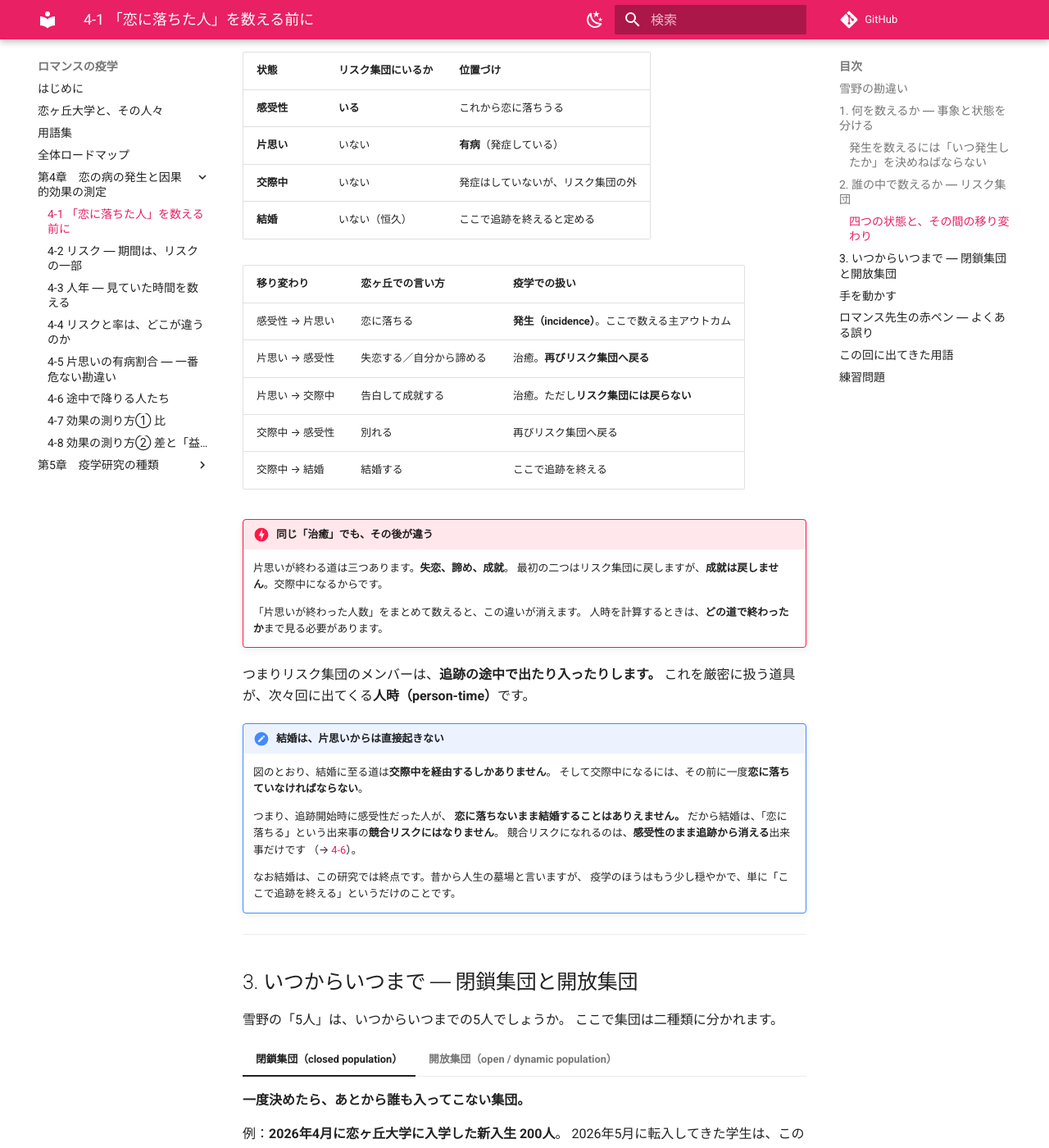
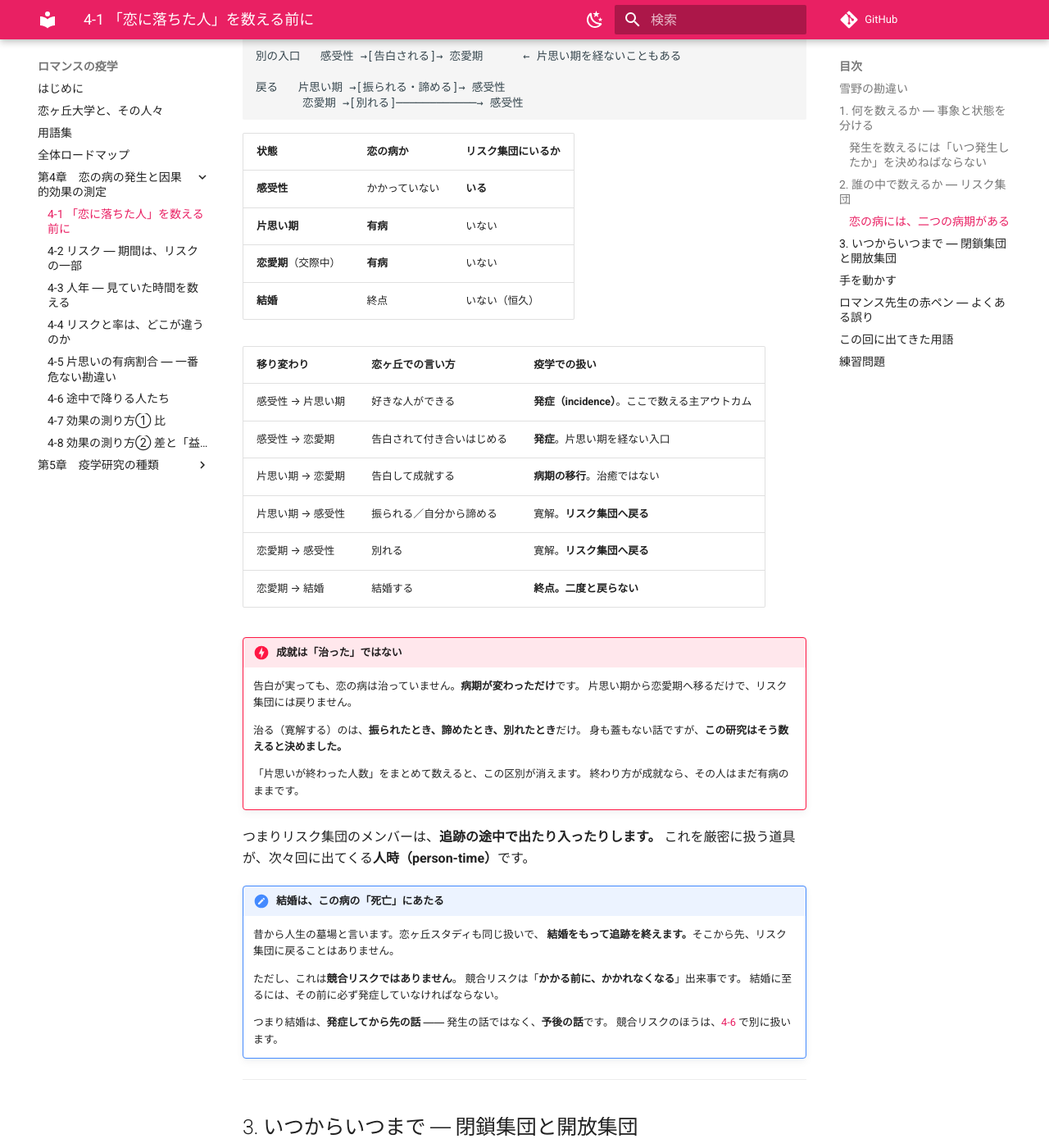
Before and after one commit to ichirio/romance-ekigaku, an MkDocs documentation site: the page built from docs/ch04/ch04-01.md, in a window 1280 px wide and 1400 px high, scrolled down 2661 px. Shown: the whole window at 82% size. Built offline with MkDocs 1.6.1 and Material for MkDocs 9.7.7, drawn with Linux system fonts in a browser that asks for light colours; comment, search, counter and statistics services are not loaded; some of the changed text lies outside the part shown.

Commit message:
恋の病を二つの病期（片思い期・恋愛期）として定義し直す
これまで片思いだけを有病とし、交際中を別の状態として扱っていた。
その結果「成就」を治癒に分類しており、これは誤りだった。成就しても
恋の病は治っておらず、リスク集団にも戻らない。病期が変わっただけである。

## 新しい定義

  感受性        かかっていない        リスク集団にいる
  片思い期      有病                  いない
  恋愛期(交際中) 有病                  いない
  結婚          終点                  いない（恒久）

遷移は六つ。入口が二つあるのが要点で、自分から好きになる場合は
片思い期から、告白された場合は恋愛期から発症する。

  感受性 → 片思い期   好きな人ができる          発症
  感受性 → 恋愛期     告白されて付き合いはじめる 発症（片思い期を経ない）
  片思い期 → 恋愛期   告白して成就する          病期の移行。治癒ではない
  片思い期 → 感受性   振られる／諦める          寛解。リスク集団へ戻る
  恋愛期 → 感受性     別れる                    寛解。リスク集団へ戻る
  恋愛期 → 結婚       結婚する                  終点。二度と戻らない

## 結婚の位置づけ

この病の「死亡」にあたる終点。ただし競合リスクではない。競合リスクは
「かかる前に、かかれなくなる」出来事だが、結婚に至るには先に発症して
いなければならない。つまり発生の話ではなく予後の話。4-1 と 4-6 の
両方にこの区別を明記した。

## 波及

- glossary: 治癒を「寛解・治癒＝振られる、諦める、別れる。成就は含まない」へ
- glossary: 予後、リスク集団、有病の定義も新モデルへ
- setting: 状態を二病期の形へ
- 4-5: 交際中を「恋の病のもう一つの病期」として位置づけ直し
- 4-1: 事象と状態の表、用語一覧に病期・寛解を追加
- 状態図は桁を計算して枠線を揃えた

数値の変更はなし。

Co-Authored-By: Claude Opus 5 <noreply@anthropic.com>

````diff
--- a/docs/ch04/ch04-01.md
+++ b/docs/ch04/ch04-01.md
@@ -40,8 +40,8 @@ $$
 | 言い方 | 種類 | 疫学では |
 |---|---|---|
 | 「恋に落ちた」 | **事象**（event）＝ 一瞬の出来事 | 発生・罹患 incidence |
-| 「片思いの最中である」 | **状態**（state）＝ 続いているもの | 有病 prevalence |
-| 「失恋した」 | 事象 | 状態からの離脱（治癒） |
+| 「恋の病にかかっている」 | **状態**（state）＝ 続いているもの | 有病 prevalence |
+| 「振られた」 | 事象 | 状態からの離脱（寛解） |
 
 !!! danger "第4章で一番潰したい誤り"
     **「片思い中の人が多い」と「恋に落ちる人が多い」は、まったく別の話です。**
@@ -85,61 +85,68 @@ $$
 |---|---|---|
 | 誰にも恋していない | **入る** | これから恋に落ちうる |
 | すでに片思い中 | **入らない** | もう発症済み（有病者） |
-| すでに交際中 | **入らない** | 発症済み・恋愛市場の外 |
+| すでに交際中 | **入らない** | 発症済み（恋の病の恋愛期にいる） |
 | いまは恋愛に関心がない | **入らない** | 感染症でいう「免疫がある」状態 |
 
 麻疹の発生率を計算するとき、すでに免疫を持つ人を分母に入れたら、率は不当に小さくなります。
 恋の病でもまったく同じで、**「恋に落ちようがない人」を分母に入れると、恋は起きにくく見えます。**
 
-### 四つの状態と、その間の移り変わり
+### 恋の病には、二つの病期がある
 
 恋の病は、麻疹より**風邪に近い**病気です。何度でも罹ります。
-ただし「治る」と一口に言っても、**その後が同じとは限りません。**
+
+そして、かかっているあいだの状態は一つではありません。
+**片思い期**と**恋愛期**。どちらも同じ病にかかっている状態で、**病期が違うだけ**です。
 
 ```
-進む   感受性 ─[恋に落ちる]→ 片思い ─[告白して成就]→ 交際中 ─[結婚する]→ 結婚（終点）
+                         ┌──恋の病（有病）──┐
+進む   感受性 →[発症]→ 片思い期 →[成就]→ 恋愛期 →[結婚]→ 終点
 
-戻る   片思い ─[失恋・諦め]→ 感受性
-       交際中 ─[別れる]───→ 感受性
+別の入口   感受性 →[告白される]→ 恋愛期      ← 片思い期を経ないこともある
+
+戻る   片思い期 →[振られる・諦める]→ 感受性
+       恋愛期 →[別れる]────────────→ 感受性
 ```
 
-| 状態 | リスク集団にいるか | 位置づけ |
+| 状態 | 恋の病か | リスク集団にいるか |
 |---|---|---|
-| **感受性** | **いる** | これから恋に落ちうる |
-| **片思い** | いない | **有病**（発症している） |
-| **交際中** | いない | 発症はしていないが、リスク集団の外 |
-| **結婚** | いない（恒久） | ここで追跡を終えると定める |
+| **感受性** | かかっていない | **いる** |
+| **片思い期** | **有病** | いない |
+| **恋愛期**（交際中） | **有病** | いない |
+| **結婚** | 終点 | いない（恒久） |
 
 | 移り変わり | 恋ヶ丘での言い方 | 疫学での扱い |
 |---|---|---|
-| 感受性 → 片思い | 恋に落ちる | **発生（incidence）**。ここで数える主アウトカム |
-| 片思い → 感受性 | 失恋する／自分から諦める | 治癒。**再びリスク集団へ戻る** |
-| 片思い → 交際中 | 告白して成就する | 治癒。ただし**リスク集団には戻らない** |
-| 交際中 → 感受性 | 別れる | 再びリスク集団へ戻る |
-| 交際中 → 結婚 | 結婚する | ここで追跡を終える |
+| 感受性 → 片思い期 | 好きな人ができる | **発症（incidence）**。ここで数える主アウトカム |
+| 感受性 → 恋愛期 | 告白されて付き合いはじめる | **発症**。片思い期を経ない入口 |
+| 片思い期 → 恋愛期 | 告白して成就する | **病期の移行**。治癒ではない |
+| 片思い期 → 感受性 | 振られる／自分から諦める | 寛解。**リスク集団へ戻る** |
+| 恋愛期 → 感受性 | 別れる | 寛解。**リスク集団へ戻る** |
+| 恋愛期 → 結婚 | 結婚する | **終点。二度と戻らない** |
 
-!!! danger "同じ「治癒」でも、その後が違う"
-    片思いが終わる道は三つあります。**失恋、諦め、成就**。
-    最初の二つはリスク集団に戻しますが、**成就は戻しません**。交際中になるからです。
+!!! danger "成就は「治った」ではない"
+    告白が実っても、恋の病は治っていません。**病期が変わっただけ**です。
+    片思い期から恋愛期へ移るだけで、リスク集団には戻りません。
 
-    「片思いが終わった人数」をまとめて数えると、この違いが消えます。
-    人時を計算するときは、**どの道で終わったか**まで見る必要があります。
+    治る（寛解する）のは、**振られたとき、諦めたとき、別れたとき**だけ。
+    身も蓋もない話ですが、**この研究はそう数えると決めました。**
+
+    「片思いが終わった人数」をまとめて数えると、この区別が消えます。
+    終わり方が成就なら、その人はまだ有病のままです。
 
 つまりリスク集団のメンバーは、**追跡の途中で出たり入ったりします。**
 これを厳密に扱う道具が、次々回に出てくる**人時（person-time）**です。
 
-!!! note "結婚は、片思いからは直接起きない"
-    図のとおり、結婚に至る道は**交際中を経由するしかありません**。
-    そして交際中になるには、その前に一度**恋に落ちていなければならない**。
+!!! note "結婚は、この病の「死亡」にあたる"
+    昔から人生の墓場と言います。恋ヶ丘スタディも同じ扱いで、
+    **結婚をもって追跡を終えます。**そこから先、リスク集団に戻ることはありません。
 
-    つまり、追跡開始時に感受性だった人が、
-    **恋に落ちないまま結婚することはありえません。**
-    だから結婚は、「恋に落ちる」という出来事の**競合リスクにはなりません**。
-    競合リスクになれるのは、**感受性のまま追跡から消える**出来事だけです
-    （→ [4-6](ch04-06.md)）。
+    ただし、これは**競合リスクではありません**。
+    競合リスクは「**かかる前に、かかれなくなる**」出来事です。
+    結婚に至るには、その前に必ず発症していなければならない。
 
-    なお結婚は、この研究では終点です。昔から人生の墓場と言いますが、
-    疫学のほうはもう少し穏やかで、単に「ここで追跡を終える」というだけのことです。
+    つまり結婚は、**発症してから先の話** ―― 発生の話ではなく、**予後の話**です。
+    競合リスクのほうは、[4-6](ch04-06.md) で別に扱います。
 
 ---
 
@@ -281,10 +288,12 @@ $$
 | 用語 | English | この回での意味 |
 |---|---|---|
 | 事象・発生・罹患 | event / incidence | 恋に落ちる |
-| 有病（状態） | prevalence | 片思いの最中である |
+| 有病（状態） | prevalence | 恋の病にかかっている（片思い期・恋愛期） |
 | 潜伏期 | incubation period | 出会いから自覚まで |
 | 発症日 | date of onset | 「これは恋だ」と自覚した日 |
-| リスク集団・感受性者 | population at risk / susceptible | 恋に落ちうる人 |
+| リスク集団・感受性者 | population at risk / susceptible | まだ発症していない人 |
+| 病期 | stage | 片思い期と恋愛期。どちらも有病 |
+| 寛解 | remission | 振られる・諦める・別れる。成就は含まない |
 | 免疫がある人（分母の外） | immune | いま恋愛に関心がない人 |
 | 閉鎖集団 | closed population | 2026年4月入学の新入生200人 |
 | 開放集団（動的集団） | open / dynamic population | 軽音サークルの部員 |
````
Also changed, not shown: docs/ch04/ch04-05.md (+2 -2 lines), docs/ch04/ch04-06.md (+5 -5 lines), docs/glossary.md (+4 -4 lines), docs/setting.md (+2 -2 lines).
